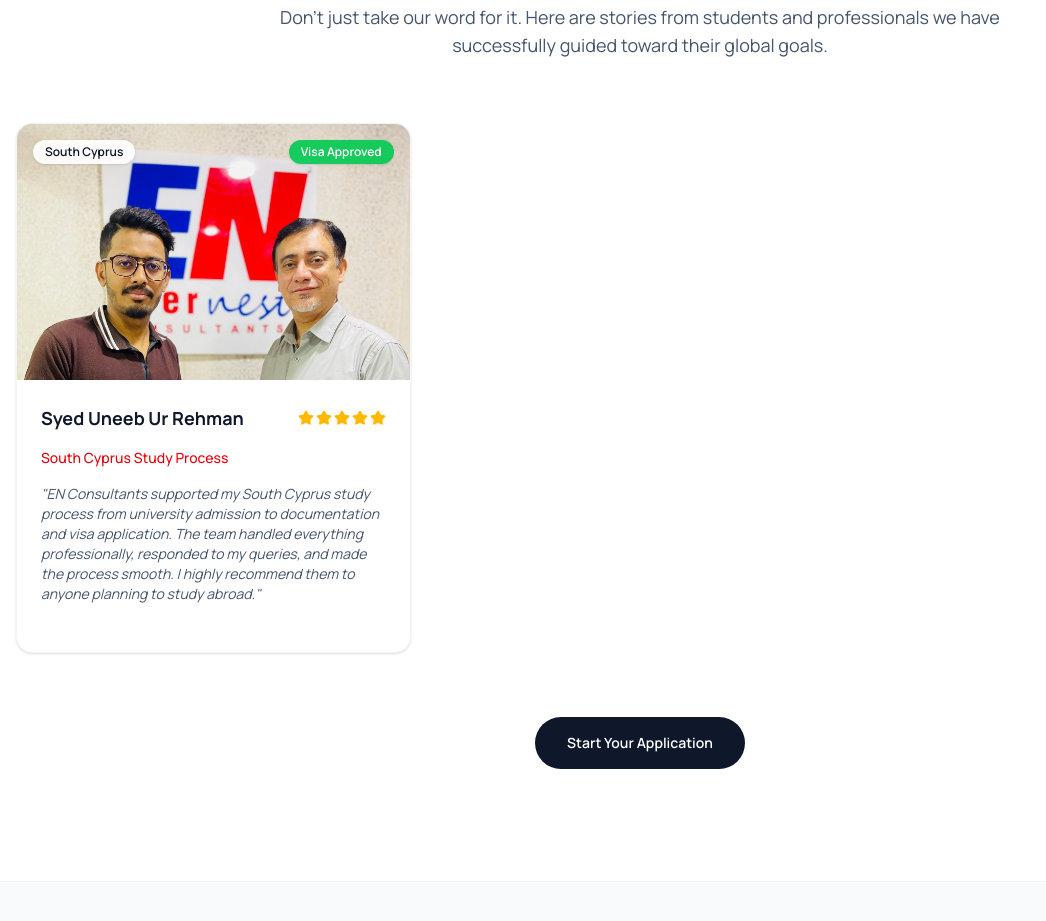
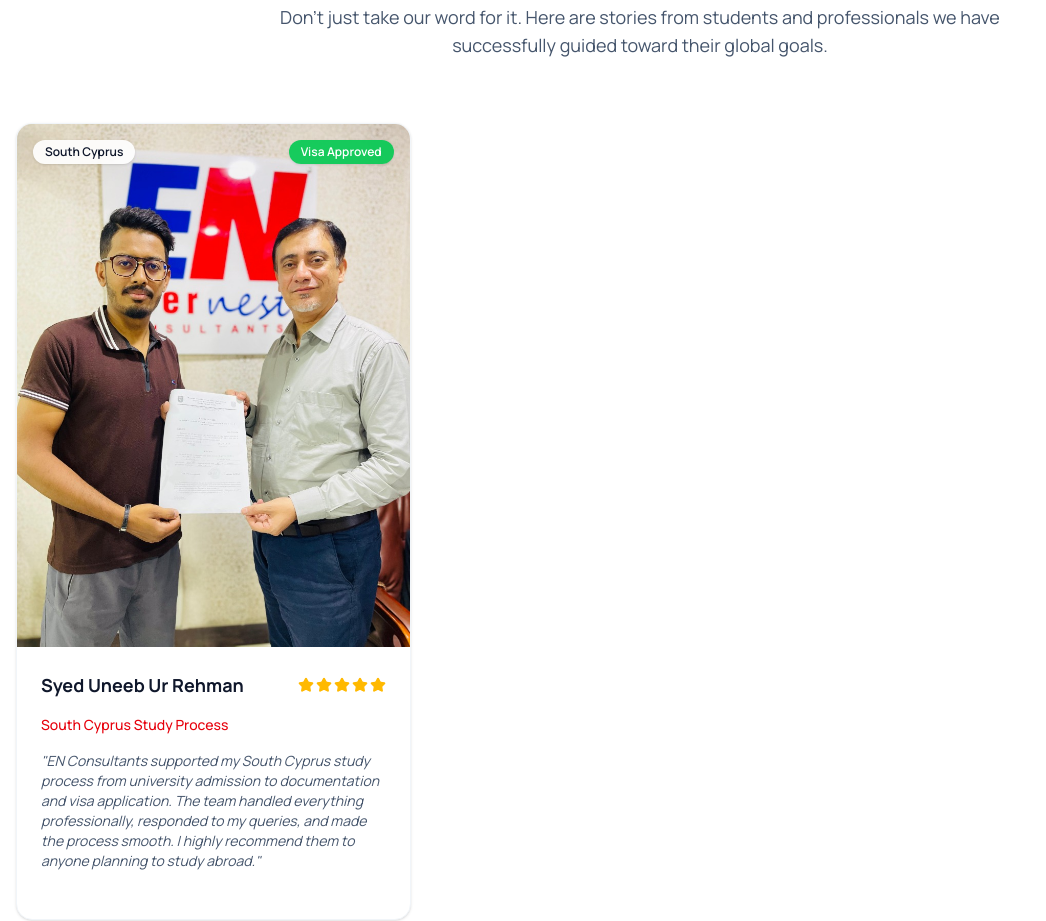
Before and after one commit to Nightmares4u/EverNest-Website-, a Next.js app in the folder evernest/: page / in a window 1280 px wide. Shown: the part 9260-10181 px from the top of the page, without its empty margins (0-1046 px from the left). Built offline with nearby package versions, Linux system fonts and the light colour scheme; a web font is replaced by a local one.

Commit message:
update image aspect ratio to 3/4 to fit portraits

```diff
--- a/evernest/src/components/sections/SuccessStoriesGrid.tsx
+++ b/evernest/src/components/sections/SuccessStoriesGrid.tsx
@@ -23,7 +23,7 @@ export function SuccessStoriesGrid() {
               key={story.id}
               className="group relative bg-white border border-slate-100 rounded-2xl shadow-sm hover:shadow-xl transition-all duration-300 flex flex-col overflow-hidden"
             >
-              <div className="relative h-64 w-full overflow-hidden bg-slate-100">
+              <div className="relative aspect-[3/4] w-full overflow-hidden bg-slate-100">
                 {story.imagePath ? (
                   <Image
                     src={story.imagePath}
```
